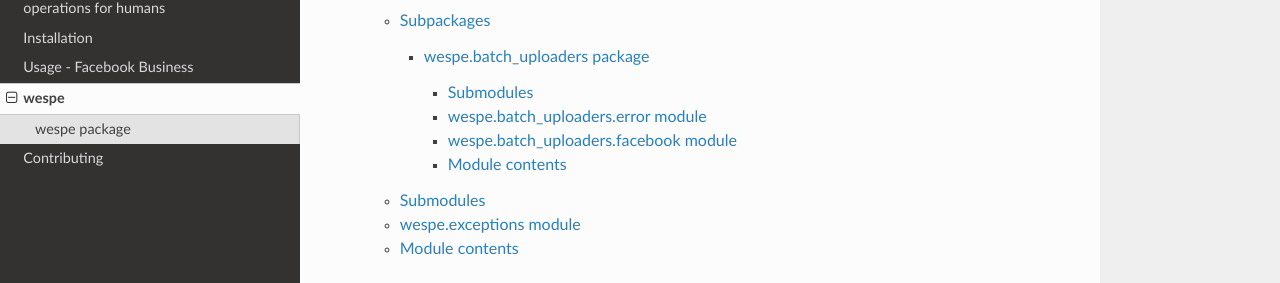
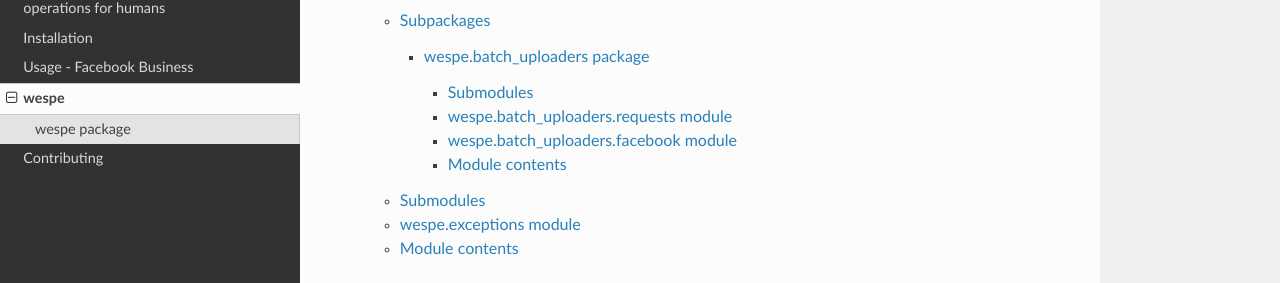
Before and after one commit to kayak/wespe, a Sphinx documentation site: the page built from docs/modules.rst, in a window 1280 px wide. Shown: the part 187-470 px from the top of the page. Built offline with Sphinx 7.4.7 and the Read the Docs theme 2.0.0, drawn with Linux system fonts in a browser that asks for light colours.

```diff
--- a/docs/wespe.batch_uploaders.rst
+++ b/docs/wespe.batch_uploaders.rst
@@ -4,10 +4,10 @@ wespe.batch\_uploaders package
 Submodules
 ----------
 
-wespe.batch\_uploaders.error module
------------------------------------
+wespe.batch\_uploaders.requests module
+--------------------------------------
 
-.. automodule:: wespe.batch_uploaders.error
+.. automodule:: wespe.batch_uploaders.requests
     :members:
     :undoc-members:
     :show-inheritance:
--- a/setup.py
+++ b/setup.py
@@ -45,7 +45,7 @@ setup(
     long_description=readme + '\n\n' + history,
     include_package_data=True,
     name='wespe',
-    packages=find_packages(include=['wespe', 'wespe.*']),
+    packages=find_packages(include=['wespe', 'wespe.*'], exclude=['*.tests', '*.tests.*']),
     setup_requires=setup_requirements,
     test_suite='tests',
     tests_require=test_requirements,
```
